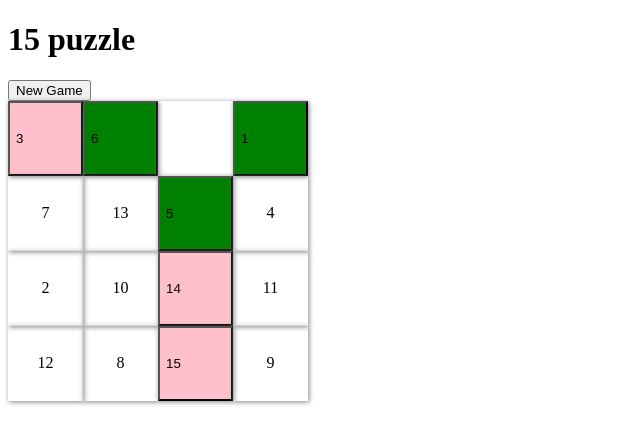
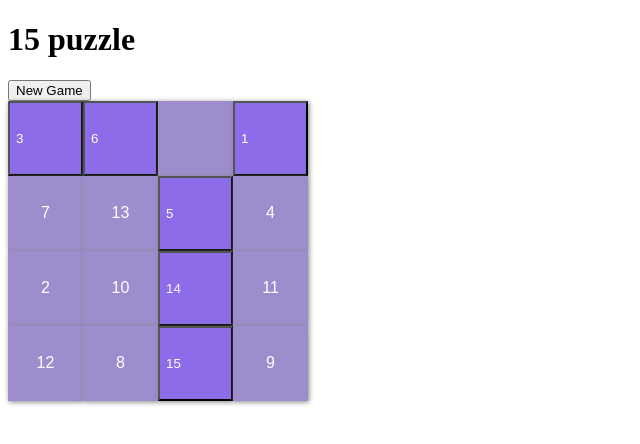
Before and after one commit to alexander-ye/fifteen-puzzle, a React (Create React App) app: page / in a window 1280 px wide. Shown: the top 444 px of the page, without its empty margins (0-640 px from the left). Built offline with nearby package versions, Linux system fonts and the light colour scheme.

Commit message:
Small style updates. Will continue tomorrow

```diff
--- a/src/components/GridSquare.tsx
+++ b/src/components/GridSquare.tsx
@@ -8,6 +8,9 @@ const gridSquareStyle: React.CSSProperties = {
   width: "75px",
   height: "75px",
   boxShadow: "1px 1px 5px gray",
+  backgroundColor: "#9d8dcc",
+  color: "white",
+  fontFamily: "sans-serif",
 };
 
 const gridSquareImmediateStyle: React.CSSProperties = {
@@ -18,7 +21,9 @@ const gridSquareImmediateStyle: React.CSSProperties = {
   width: "75px",
   height: "75px",
   boxShadow: "1px 1px 5px gray",
-  backgroundColor: "green",
+  backgroundColor: "#8c6ce8",
+  color: "white",
+  fontFamily: "sans-serif",
 };
 
 const gridSquareDistantStyle: React.CSSProperties = {
@@ -29,7 +34,9 @@ const gridSquareDistantStyle: React.CSSProperties = {
   width: "75px",
   height: "75px",
   boxShadow: "1px 1px 5px gray",
-  backgroundColor: "pink",
+  backgroundColor: "#8c6ce8",
+  color: "white",
+  fontFamily: "sans-serif",
 };
 
 export type GridSquareData = {
```
